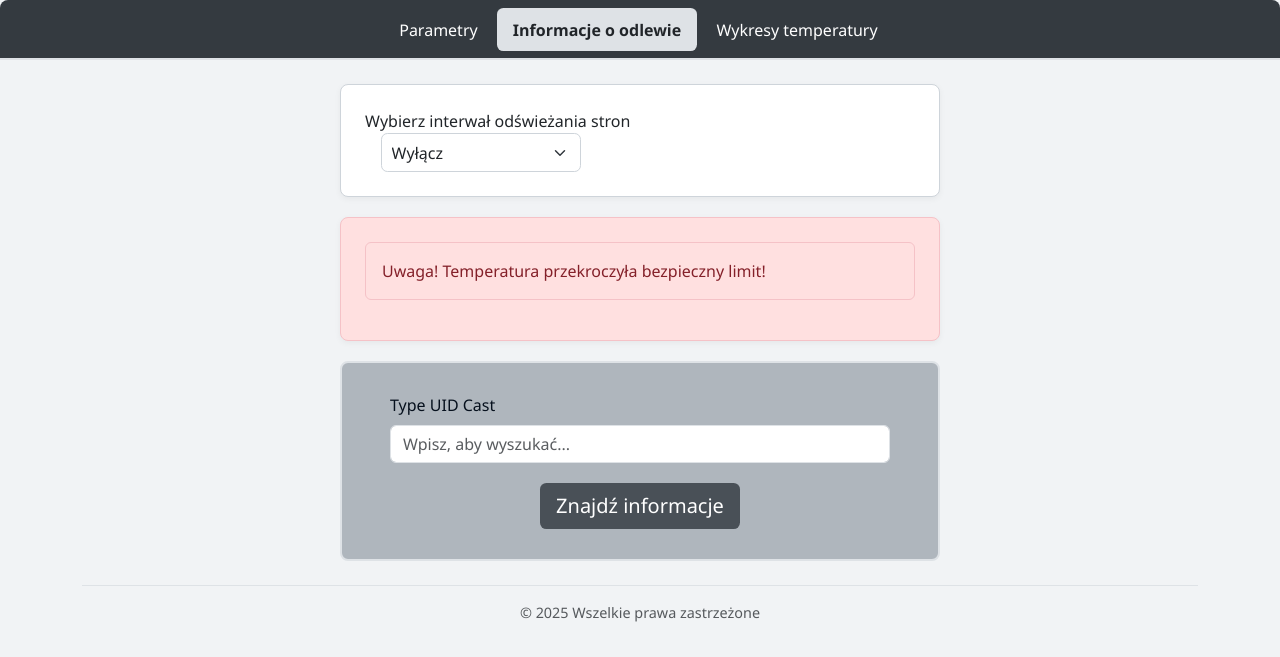
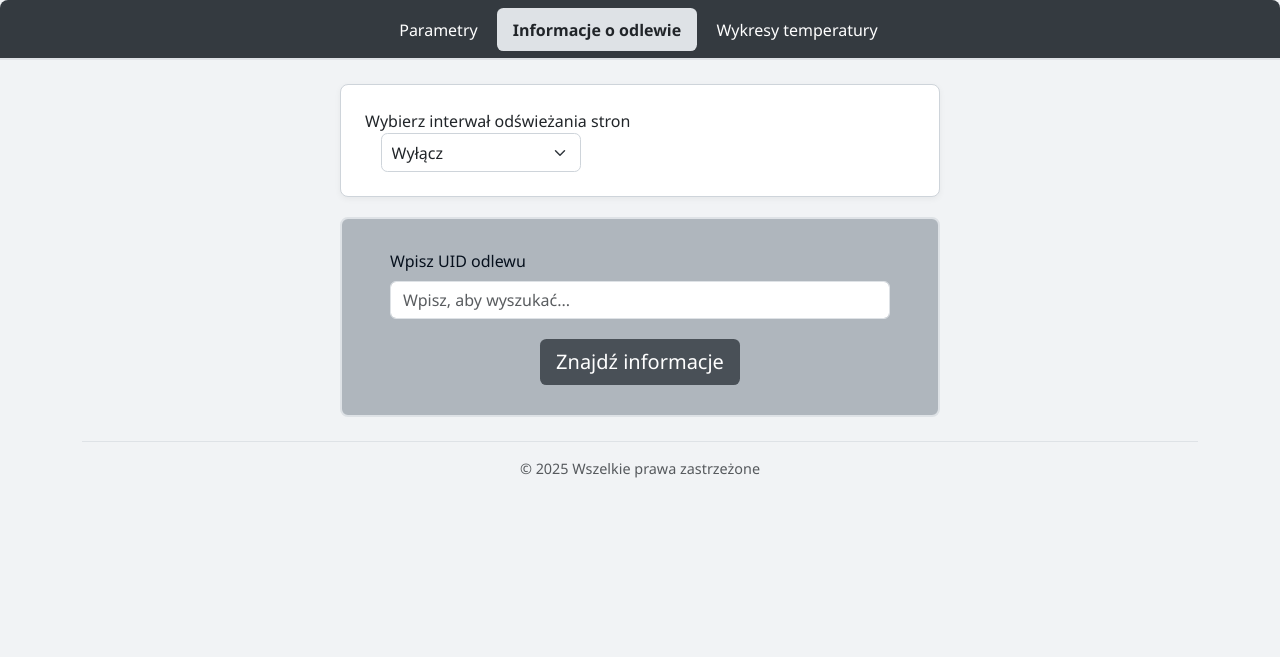
Before and after one commit to Bohdansuskyi/control_process, a Django app: page /info/ in a window 1280 px wide. Shown: the top 657 px of the page. Run offline with Django 4.2, Linux system fonts and the light colour scheme.

Commit message:
frontend_V_0_0_0

```diff
--- a/project/app/static/app/js/script.js
+++ b/project/app/static/app/js/script.js
@@ -1,6 +1,6 @@
 // skrypt alarmu przekroczenia limitów temperatury
-let temperatura = 85;
-        let limit = 80;
+/*let temperatura; // dodam wartości temperatury
+        let limit; // dodam limity
 
         function Temperature_check(temp) {
             const alertBox = document.getElementById('alertBox');
@@ -12,6 +12,7 @@ let temperatura = 85;
         }
 
 Temperature_check(temperatura);
+*/
 
 // skrypt odświeżania stron
 let refreshTimer = null;
--- a/project/app/templates/app/base.html
+++ b/project/app/templates/app/base.html
@@ -33,11 +33,11 @@
       </select>
   </div>
 
-  <div class="alert centered-box">
+  <!-- <div class="alert centered-box">
     <div id="alertBox" class="alert alert-danger d-none" role="alert">
       Uwaga! Temperatura przekroczyła bezpieczny limit!
     </div>
-  </div>
+  </div> -->
 
     {% block content %}
     {% endblock %}
--- a/project/app/templates/app/info.html
+++ b/project/app/templates/app/info.html
@@ -8,7 +8,7 @@
 {% block content %}
 
 <div class='search-data'>
-  <label for="exampleDataList" class="form-label">Type UID Cast</label>
+  <label for="exampleDataList" class="form-label">Wpisz UID odlewu</label>
 <input class="form-control" list="datalistOptions" id="exampleDataList" placeholder="Wpisz, aby wyszukać...">
   <button type="button" class="btn btn-primary btn-lg d-block mx-auto custom-button">Znajdź informacje</button>
 </div>
```
Also changed, not shown: project/app/static/app/css/charts.css (+4 -4 lines).
